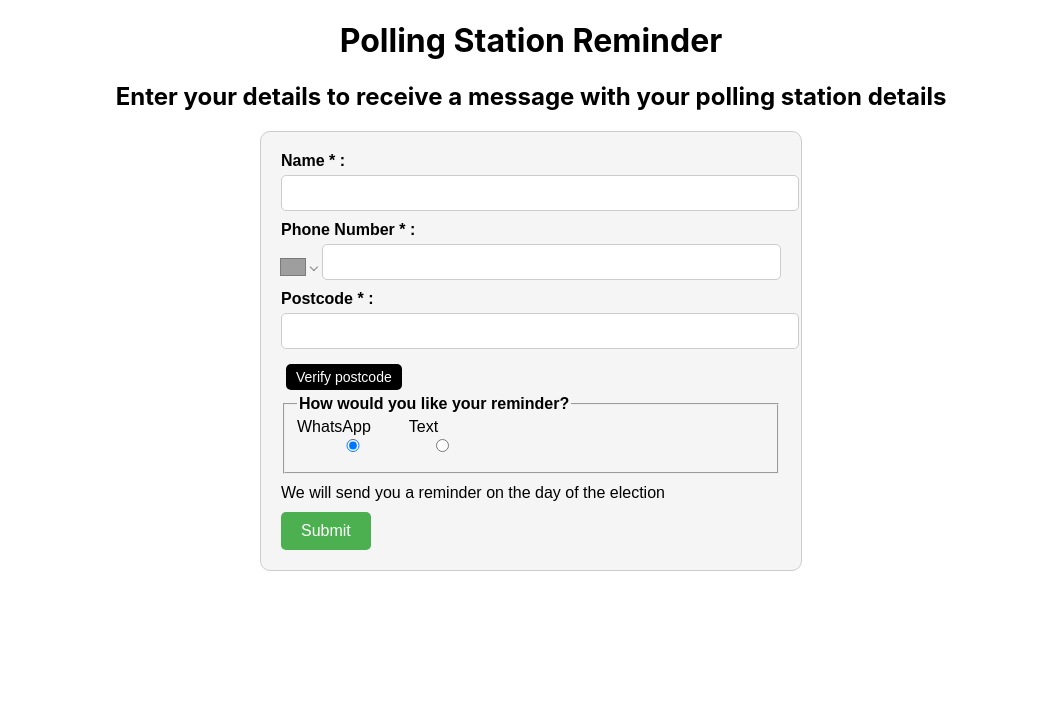
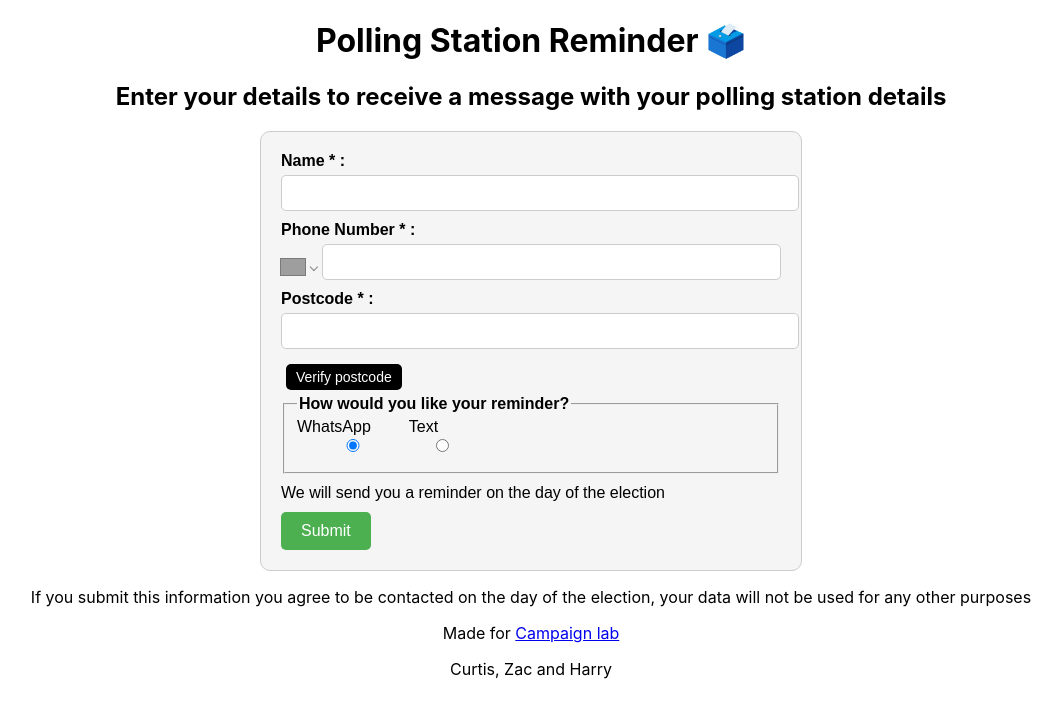
Before and after one commit to Curtis-Turk/Remember-to-Vote, a React (Create React App) app: page / in a window 1280 px wide. Shown: the top 718 px of the page, without its empty margins (109-1171 px from the left). Built offline with nearby package versions, Linux system fonts and the light colour scheme; grey boxes are pictures that could not be loaded.

Commit message:
Added a footer component

```diff
--- a/src/App.css
+++ b/src/App.css
@@ -254,3 +254,7 @@ legend {
   opacity: 1;
   color: var(--PhoneInputCountrySelectArrow-color--focus);
 }
+
+#footer {
+  text-align: center;
+}
--- a/src/App.tsx
+++ b/src/App.tsx
@@ -1,4 +1,5 @@
 import "./App.css";
+import Footer from "./components/Footer";
 import Form from "./components/Form";
 import Title from "./components/Title";
 
@@ -7,6 +8,7 @@ function App() {
     <div className="App">
       <Title></Title>
       <Form></Form>
+      <Footer></Footer>
     </div>
   );
 }
--- /dev/null
+++ b/src/components/Footer.tsx
@@ -0,0 +1,14 @@
+export default function Footer() {
+  return (
+    <div id="footer">
+      <p>
+        If you submit this information you agree to be contacted on the day of
+        the election, your data will not be used for any other purposes
+      </p>
+      <p>
+        Made for <a href="https://www.campaignlab.uk/">Campaign lab</a>
+      </p>
+      <p>Curtis, Zac and Harry</p>
+    </div>
+  );
+}
--- a/src/components/form.tsx
+++ b/src/components/form.tsx
@@ -59,36 +59,19 @@ export default function Form() {
     const result: any = {
       pollingStationFound: true,
       pollingStations: [
-        // {
-        //   address: "123 Privet Drive, London",
-        //   postcode: "W12 LKW",
-        //   slug: "12345",
-        // },
-        // {
-        //   address: "124 dawn road, London",
-        //   postcode: "W12 LKW",
-        //   slug: "67890",
-        // },
+        {
+          address: "123 Privet Drive, London",
+          postcode: "W12 LKW",
+          slug: "12345",
+        },
+        {
+          address: "124 dawn road, London",
+          postcode: "W12 LKW",
+          slug: "67890",
+        },
       ],
     };
-    // return;
 
-    // if polling station returned...
-
-    // option 1: found a polling station
-    // option 2: found multiple polling stations
-    // option 3: no postcode found
-    // if response received:
-    // backend response if postcode is validated as postcode format:
-    /*
-    result => {
-      pollingStationFound: false,
-      pollingStations: [
-        polling1,
-        polling2...
-      ]
-    }
-    */
     if (!result.pollingStationFound && !result.pollingStations.length) {
       await setIsPostcodeMissing(true);
       await setIsVerifyPostcodeDisabled(false);
--- a/src/components/title.tsx
+++ b/src/components/title.tsx
@@ -1,7 +1,7 @@
 export default function Title() {
   return (
     <div id="title-card">
-      <h1>Polling Station Reminder</h1>
+      <h1>Polling Station Reminder 🗳️</h1>
       <h2>
         Enter your details to receive a message with your polling station
         details
```
